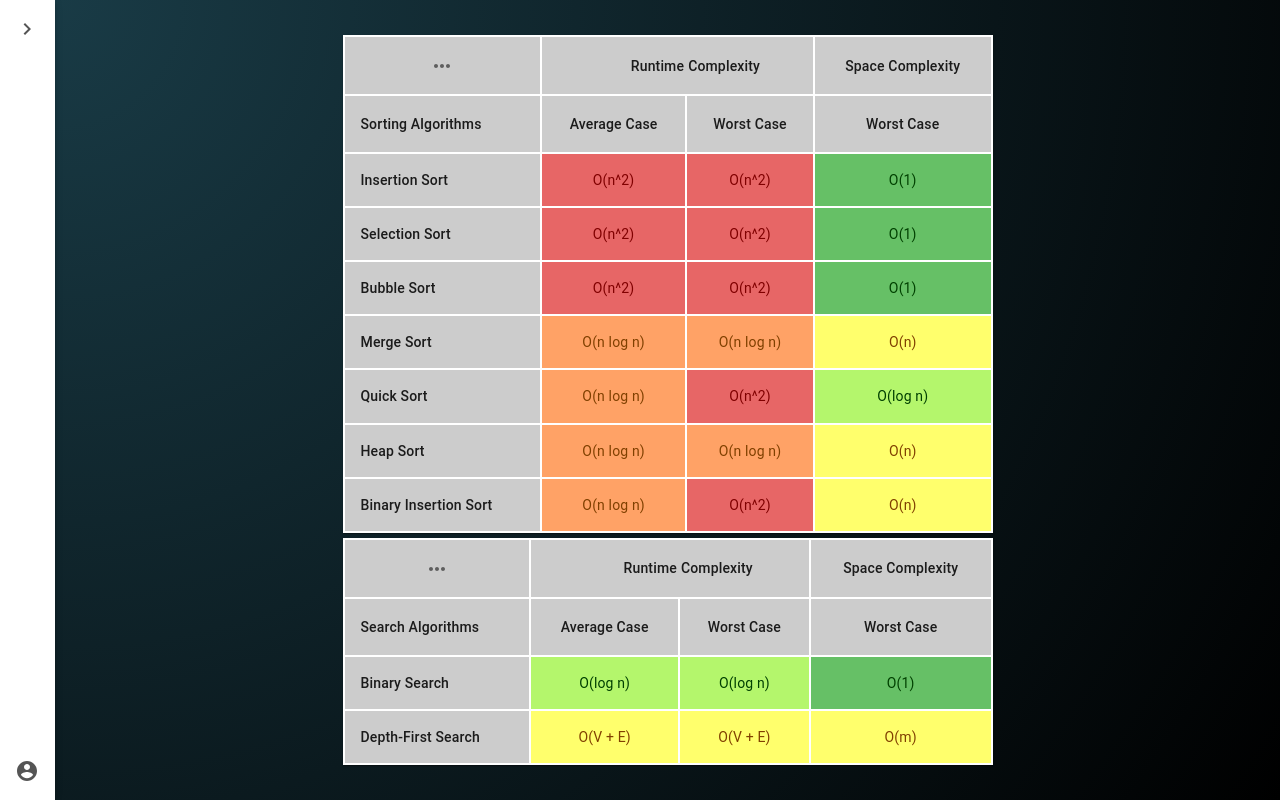
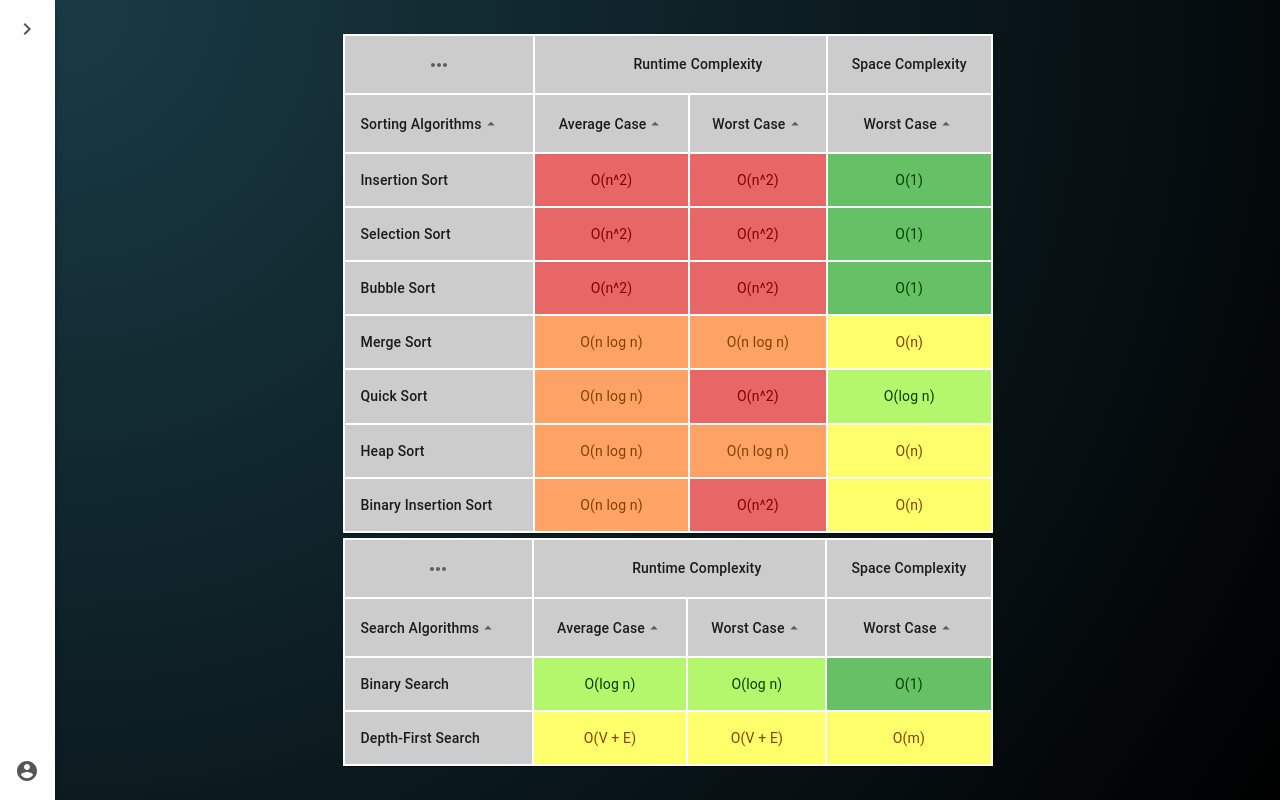
Before and after one commit to iyu46/algorithms-datastructures, a React (Create React App) app: page / in a window 1280 px wide. Built offline with nearby package versions, Linux system fonts and the light colour scheme.

Commit message:
added sorting in the runtime table

```diff
--- a/src/Components/CodeAnalysis/AlgRuntimeModule.js
+++ b/src/Components/CodeAnalysis/AlgRuntimeModule.js
@@ -1,7 +1,9 @@
 import React, { useEffect, useState, useRef } from 'react';
+import PropTypes from 'prop-types';
 import { makeStyles } from '@material-ui/core/styles';
-import { Table, TableBody, TableCell, TableContainer, TableHead, TableRow, Paper, Tooltip, Menu, MenuItem, IconButton } from '@material-ui/core';
+import { Table, TableBody, TableCell, TableContainer, TableHead, TableRow, TableSortLabel, Paper, Tooltip, Menu, MenuItem, IconButton } from '@material-ui/core';
 import MoreHorizIcon from '@material-ui/icons/MoreHoriz';
+import ArrowDropDownIcon from '@material-ui/icons/ArrowDropDown';
 
 const ITEM_HEIGHT = 48;
 
@@ -57,8 +59,25 @@ const useStyles = makeStyles(theme => ({
         borderRight: '2px solid rgba(255, 255, 255, 1)',
         paddingLeft: '2px',
     },
+    visuallyHidden: {
+        border: 0,
+        clip: 'rect(0 0 0 0)',
+        height: 1,
+        margin: -1,
+        overflow: 'hidden',
+        padding: 0,
+        position: 'absolute',
+        top: 20,
+        width: 1,
+    },
     icon: {
         padding: '0px',
+    },
+    dropDownArrow: {
+        padding: '0px',
+        marginLeft: '0px',
+        marginRight: '0px',
+        verticalAlign: 'middle',
     },
     zero: {
         backgroundColor: 'rgba(00, 00, 00, 0.2)',
@@ -110,10 +129,117 @@ const useStyles = makeStyles(theme => ({
     }
 }));
 
+function descendingComparator(a, b, orderBy) {
+    if (b[orderBy] < a[orderBy]) {
+        return -1;
+    }
+    if (b[orderBy] > a[orderBy]) {
+        return 1;
+    }
+    return 0;
+}
+
+function getComparator(order, orderBy) {
+//console.log(orderBy);
+    return order === 'desc'
+        ? (a, b) => descendingComparator(a, b, orderBy)
+        : (a, b) => -descendingComparator(a, b, orderBy);
+}
+
+function stableSort(array, comparator) {
+    const stabilizedThis = array.map((el, index) => [el, index]);
+    stabilizedThis.sort((a, b) => {
+        const order = comparator(a[0], b[0]);
+        if (order !== 0) return order;
+        return a[1] - b[1];
+    });
+    return stabilizedThis.map((el) => el[0]);
+}
+
+function createDataObject(name, desc, rc_avg, rc_avg_rank, rc_avg_desc, rc_worst, rc_worst_rank, rc_worst_desc, sc_worst, sc_worst_rank, sc_worst_desc) {
+    return { name, desc, rc_avg, rc_avg_rank, rc_avg_desc, rc_worst, rc_worst_rank, rc_worst_desc, sc_worst, sc_worst_rank, sc_worst_desc };
+}
+
+const createData = (query) => {
+    return createDataObject(query.name,
+        query.desc,
+        query.runtimeComplexity.average.runtime,
+        query.runtimeComplexity.average.rank,
+        query.runtimeComplexity.average.desc,
+        query.runtimeComplexity.worst.runtime,
+        query.runtimeComplexity.worst.rank,
+        query.runtimeComplexity.worst.desc,
+        query.spaceComplexity.worst.runtime,
+        query.spaceComplexity.worst.rank,
+        query.spaceComplexity.worst.desc);
+}
+
+const headCells = [
+    { id: 'name', numeric: false, disablePadding: true, label: 'Algorithms', dependent: true },
+    { id: 'rc_avg_rank', numeric: true, disablePadding: false, label: 'Average Case' },
+    { id: 'rc_worst_rank', numeric: true, disablePadding: false, label: 'Worst Case' },
+    { id: 'sc_worst_rank', numeric: true, disablePadding: false, label: 'Worst Case' },
+    // { id: 'stable', numeric: true, disablePadding: false, label: 'Stability' },
+];
+
+function EnhancedTableHead(props) {
+    const { classes, order, orderBy, onRequestSort, titleType } = props;
+    const createSortHandler = (property) => (event) => {
+      onRequestSort(event, property);
+    };
+
+    function getTitle(dependent, str) {
+        if (dependent) {
+            return titleType.concat(' ', str);
+        } else {
+            return str;
+        }
+    }
+
+    return (
+        <TableHead>
+        <TableRow>
+            {headCells.map((headCell) => (
+            <TableCell
+                key={headCell.id}
+                align={headCell.disablePadding ? 'left' : 'center'}
+                sortDirection={orderBy === headCell.id ? order : false}
+                className={classes.zero}
+            >
+                <TableSortLabel
+                    active
+                    direction={orderBy === headCell.id ? order : 'asc'}
+                    onClick={createSortHandler(headCell.id)}
+                    IconComponent={ArrowDropDownIcon}
+                    classes={{ icon: classes.dropDownArrow }}
+                >
+                {getTitle(headCell.dependent, headCell.label)}
+                {orderBy === headCell.id ? (
+                    <span className={classes.visuallyHidden}>
+                    {order === 'desc' ? 'sorted descending' : 'sorted ascending'}
+                    </span>
+                ) : null}
+                </TableSortLabel>
+            </TableCell>
+            ))}
+        </TableRow>
+        </TableHead>
+    );
+}
+
+EnhancedTableHead.propTypes = {
+    classes: PropTypes.object.isRequired,
+    onRequestSort: PropTypes.func.isRequired,
+    order: PropTypes.oneOf(['asc', 'desc']).isRequired,
+    orderBy: PropTypes.string.isRequired,
+};
+
 function AlgRuntimeModule(unit) {
     const classes = useStyles();
     const [_data, setData] = useState([]);
     const [anchorEl, setAnchorEl] = React.useState(null);
+    const [order, setOrder] = React.useState('asc');
+    const [orderBy, setOrderBy] = React.useState('strawberry');
     const open = Boolean(anchorEl);
     const mounted = useRef(false);
     const data = unit.unit;
@@ -121,7 +247,7 @@ function AlgRuntimeModule(unit) {
     const _solo = unit.solo;
     const _traversal = unit.traversal
     const rToC = [ //rankToColour
-        classes.zero, // not used for runtime, outer cells
+        classes.zero, // not used for runtime, outer cells only
         classes.one, // constant
         classes.two, // logn
         classes.three, // n
@@ -164,24 +290,7 @@ function AlgRuntimeModule(unit) {
         "Dijkstra's": "dijkstra",
     };
 
-    function createDataObject(name, desc, rc_avg, rc_avg_rank, rc_avg_desc, rc_worst, rc_worst_rank, rc_worst_desc, sc_worst, sc_worst_rank, sc_worst_desc) {
-        return { name, desc, rc_avg, rc_avg_rank, rc_avg_desc, rc_worst, rc_worst_rank, rc_worst_desc, sc_worst, sc_worst_rank, sc_worst_desc };
-    }
-
-    const createData = (query) => {
-        return createDataObject(query.name,
-            query.desc,
-            query.runtimeComplexity.average.runtime,
-            query.runtimeComplexity.average.rank,
-            query.runtimeComplexity.average.desc,
-            query.runtimeComplexity.worst.runtime,
-            query.runtimeComplexity.worst.rank,
-            query.runtimeComplexity.worst.desc,
-            query.spaceComplexity.worst.runtime,
-            query.spaceComplexity.worst.rank,
-            query.spaceComplexity.worst.desc)
-    }
-
+    // add row to table
     const addRow = (query, solo) => {
         if (solo) {
             if (!(_data.some(e => e.name === query.name))) { // if the requested element doesn't already exist in the list
@@ -192,10 +301,21 @@ function AlgRuntimeModule(unit) {
         }
     }
 
+    // delete row from table through lookup (keep rows that are not the target)
     const filtRow = (name) => {
         setData(_data.filter(query => query.name !== name));
     }
+    // end section
 
+    // click handler for column sorting mechanism
+    const handleRequestSort = (event, property) => {
+        const isAsc = orderBy === property && order === 'asc';
+        setOrder(isAsc ? 'desc' : 'asc');
+        setOrderBy(property);
+    };
+    // end section
+
+    // click handler for add/delete menu
     const handleClick = (event) => {
         setAnchorEl(event.currentTarget);
     };
@@ -204,6 +324,7 @@ function AlgRuntimeModule(unit) {
         setAnchorEl(null);
     };
 
+    // callback for dynamic loading of row from add/delete menu
     const menuManageRow = (name) => {
         if (!(_data.some(e => e.name === name))) { // if the requested element doesn't already exist in the list
             try {
@@ -216,11 +337,14 @@ function AlgRuntimeModule(unit) {
         }
         handleClose();
     }
+    // end section
 
+    // return title based on input data type
     const returnTitle = () => {
-        return (_traversal ? 'Search Algorithms' : 'Sorting Algorithms');
+        return (_traversal ? 'Search' : 'Sorting');
     }
 
+    // map input data to legible text
     const returnMap = (bool) => {
         if (bool) {
             return traversal.map((option) => (
@@ -236,7 +360,9 @@ function AlgRuntimeModule(unit) {
             ))
         }
     }
+    //end section
 
+    // initialize table
     if (!mounted.current) {
         addRow(data, _solo);
         mounted.current = true;
@@ -288,15 +414,16 @@ function AlgRuntimeModule(unit) {
                         <TableCell align="left" className={classes.tableNoBorderLeft}>Complexity</TableCell>
                         <TableCell align="center" className={classes.zero}>Space Complexity</TableCell>
                     </TableRow>
-                <TableRow>
-                    <TableCell align="left" className={classes.zero}>{returnTitle()}</TableCell>
-                    <TableCell align="center" className={classes.zero}>Average Case</TableCell>
-                    <TableCell align="center" className={classes.zero}>Worst Case</TableCell>
-                    <TableCell align="center" className={classes.zero}>Worst Case</TableCell>
-                </TableRow>
                 </TableHead>
+                <EnhancedTableHead
+                    classes={classes}
+                    order={order}
+                    orderBy={orderBy}
+                    onRequestSort={handleRequestSort}
+                    titleType={returnTitle()}
+                />
                 <TableBody>
-                {_data.map(row => (
+                    {stableSort(_data, getComparator(order, orderBy)).map( row => (
                         <TableRow key={row.name}>
                             <Tooltip title={row.desc} interactive arrow placement={'right'}>
                                 <TableCell component="th" scope="row" className={classes.zero}>
```
Lines whose indentation alone changed are shown as unchanged.
